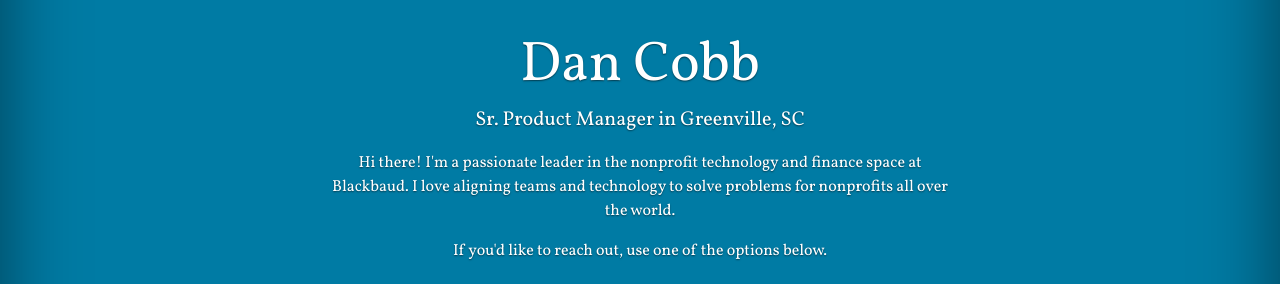
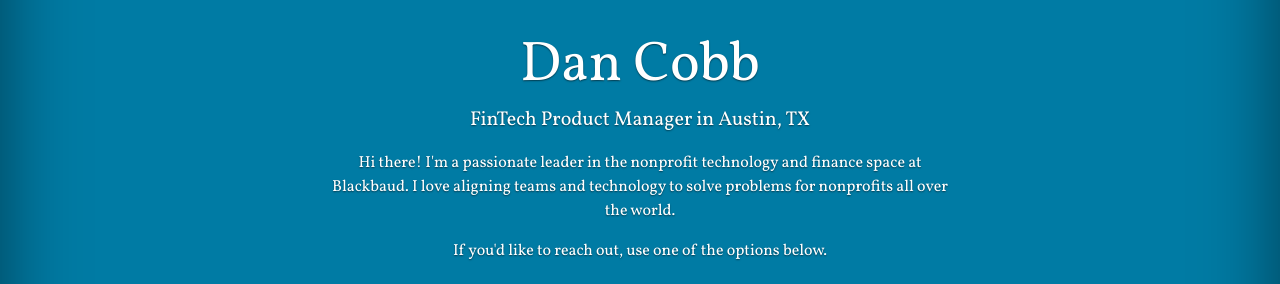
Before and after one commit to dancobb/dancobb.github.io, a Jekyll site: the page built from index.html, in a window 1280 px wide. Shown: the part 242-526 px from the top of the page. Built offline with Jekyll 4.4.1, drawn with Linux system fonts in a browser that asks for light colours; nearby versions of some CDN libraries; comment, search, counter and statistics services are not loaded.

Commit message:
Update index.html

```diff
--- a/index.html
+++ b/index.html
@@ -4,7 +4,7 @@ layout: default
 
 <h1 class="cover-heading">Dan Cobb</h1>
 
-<p class="lead">Sr. Product Manager in Greenville, SC</p>
+<p class="lead">FinTech Product Manager in Austin, TX</p>
 <p>Hi there!  I'm a passionate leader in the nonprofit technology and finance space at <a href="https://www.blackbaud.com">Blackbaud</a>. I love aligning teams and technology to solve problems for nonprofits all over the world.</p>
 <p>If you'd like to reach out, use one of the options below.</p>
 <p>
```
